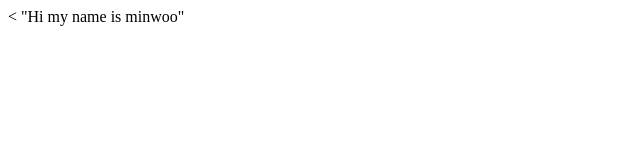
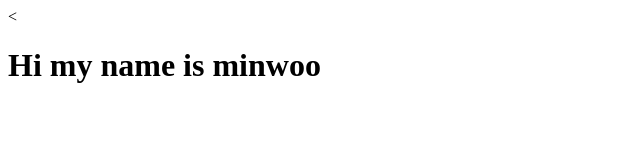
Before and after one commit to Minwoo-dd/KoreanTuna.github.io-1, a plain HTML site: page index.html in a window 1280 px wide. Shown: the whole page, without its empty margins (0-640 px from the left). Drawn offline with Linux system fonts and the light colour scheme.

Commit message:
Update index.html

```diff
--- a/index.html
+++ b/index.html
@@ -5,6 +5,6 @@
 		<title></title>
 	</head>
 	<body>
-		"Hi my name is minwoo"
+		<h1>Hi my name is minwoo</h1>
 	</body>
 </html>
```
